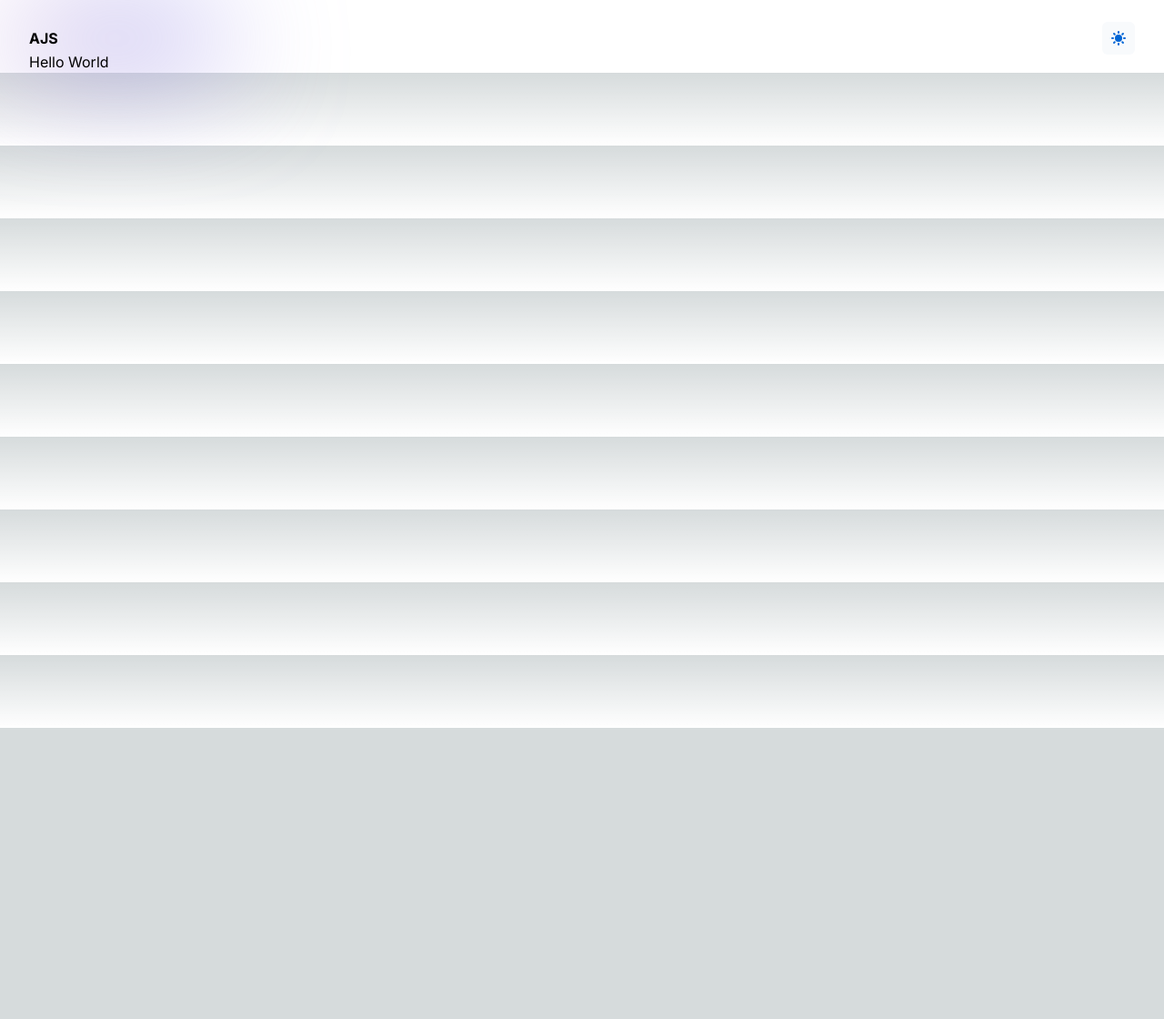
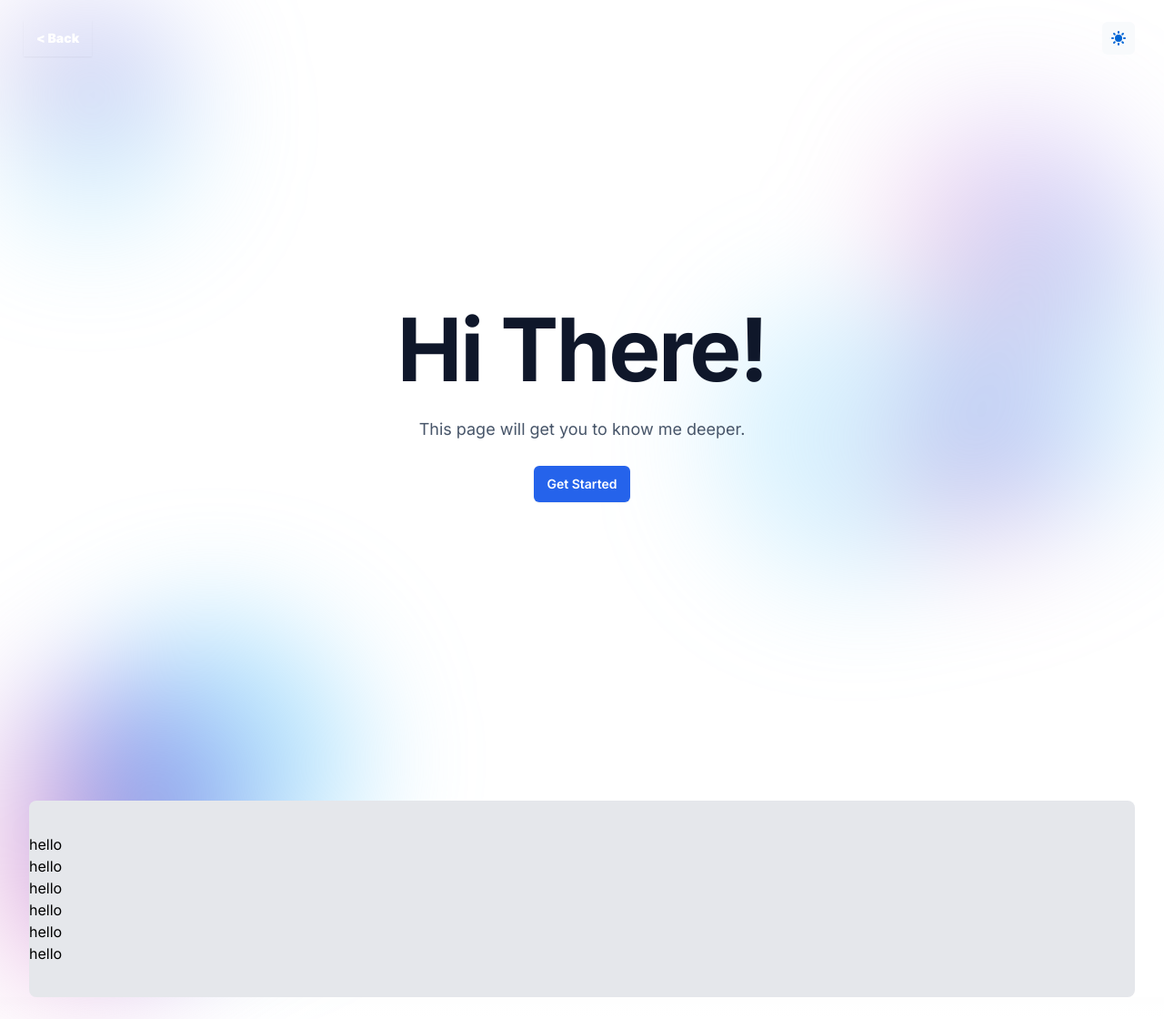
Before and after one commit to AzizJabbar/portfolio-web, a Next.js app: page /about in a window 1280 px wide. Shown: the whole page at 91% size. Before the commit the page ends 800 px from the top, so only its background shows below. Built offline with nearby package versions, Linux system fonts and the light colour scheme.

Commit message:
uninstall react-reveal, use framer motion instead

```diff
--- a/package.json
+++ b/package.json
@@ -12,13 +12,14 @@
     "@headlessui/react": "^1.7.15",
     "@heroicons/react": "^2.0.18",
     "autoprefixer": "10.4.14",
+    "framer-motion": "^10.16.4",
     "next": "13.4.7",
     "next-themes": "^0.2.1",
     "postcss": "8.4.24",
     "react": "18.2.0",
     "react-animation-on-scroll": "^5.1.0",
     "react-dom": "18.2.0",
-    "react-reveal": "^1.2.2",
+    "react-intersection-observer": "^9.5.2",
     "tailwindcss": "3.3.2"
   },
   "devDependencies": {
--- a/src/app/about/page.js
+++ b/src/app/about/page.js
@@ -5,8 +5,9 @@ import { Dialog } from "@headlessui/react";
 import { Bars3Icon, DeviceTabletIcon, XMarkIcon } from "@heroicons/react/24/outline";
 import Modal from "../../components/Modal";
 import { Icon } from "@iconify/react";
-import Fade from "react-reveal/Fade";
 import VideoBackground from "@/components/VideoBackground";
+import Link from "next/link";
+
 // import TypeWriterEffect from "react-typewriter-effect";
 
 export default function About() {
@@ -31,11 +32,13 @@ export default function About() {
       <header className="absolute inset-x-0 top-0 z-50">
         <nav className="flex items-center justify-between p-6 lg:px-8" aria-label="Global">
           <div className="flex lg:flex-1">
-            <a href="#" className="-m-1.5 p-1.5">
-              <span className="sr-only"></span>
-              <b>AJS</b>
-              {/* <img className="h-8 w-auto" src="https://tailwindui.com/img/logos/mark.svg?color=blue&shade=600" alt="" /> */}
-            </a>
+            <Link
+              className="r -m-1.5 p-1.5 px-3.5 py-2.5 text-sm font-semibold text-white shadow-sm"
+              href="/"
+              scroll={false}
+            >
+              <b> &lt; Back</b>
+            </Link>
           </div>
           <div className="flex lg:hidden">
             <button
@@ -93,7 +96,30 @@ export default function About() {
 
       <div className="relative isolate px-6 pt-14 lg:px-8">
         <VideoBackground />
-        <h1>Hello World</h1>
+        <section className="h-screen flex flex-col justify-center items-center">
+          <h1 className="text-4xl font-bold text-center tracking-tight text-slate-900 dark:text-slate-100 sm:text-8xl">
+            Hi There!
+          </h1>
+          <p className="mt-6 text-lg leading-8 text-center text-slate-600 dark:text-slate-400">
+            This page will get you to know me deeper.
+          </p>
+          <a
+            href="#about"
+            className="rounded-md bg-blue-600 px-3.5 py-2.5 m-6 text-sm font-semibold text-white shadow-sm hover:bg-blue-500 focus-visible:outline focus-visible:outline-2 focus-visible:outline-offset-2 focus-visible:outline-blue-600"
+          >
+            Get Started
+          </a>
+        </section>
+        <section id="about">
+          <div class="container bg-gray-200 my-6 dark:bg-slate-700 h-3/4 rounded-lg mx-auto py-3 md:py-9">
+            <p>hello</p>
+            <p>hello</p>
+            <p>hello</p>
+            <p>hello</p>
+            <p>hello</p>
+            <p>hello</p>
+          </div>
+        </section>
       </div>
     </div>
   );
--- a/src/app/page.js
+++ b/src/app/page.js
@@ -10,11 +10,11 @@ import Work from "../components/Work";
 import Modal from "../components/Modal";
 import WorkDetail from "../components/WorkDetail";
 import { Icon } from "@iconify/react";
-import Fade from "react-reveal/Fade";
 import projects from "../data/projects.json";
 import careers from "../data/careers.json";
 import skills from "../data/skills.json";
 import VideoBackground from "@/components/VideoBackground";
+import FadeInOnScroll from "@/components/FadeInOnScroll";
 import { useRouter } from "next/navigation";
 // import TypeWriterEffect from "react-typewriter-effect";
 
@@ -213,13 +213,13 @@ export default function Home() {
           <h1 id="about-me" className="text-4xl font-bold text-slate-900 dark:text-slate-100">
             About Me
           </h1>
-          <Fade right>
+          <FadeInOnScroll direction="left">
             <p className="my-6 text-lg leading-8 text-slate-600 dark:text-slate-400">
               I am a fresh graduate of the University of Indonesia, majoring in Information Systems with interest in
               front end development and android development. I am a fast learner and want to learn as much as I can
               about exciting new things.
             </p>
-          </Fade>
+          </FadeInOnScroll>
 
           <Link
             className="rounded-md bg-blue-600 px-3.5 py-2.5 text-sm font-semibold text-white shadow-sm hover:bg-blue-500 focus-visible:outline focus-visible:outline-2 focus-visible:outline-offset-2 focus-visible:outline-blue-600"
@@ -257,9 +257,9 @@ export default function Home() {
 
             <div className="justify-center justify-items-start flex flex-wrap mt-6">
               {projects.map((item, index) => (
-                <Fade top delay={index * 100}>
+                <FadeInOnScroll delay={index / 10}>
                   <Project onClick={() => handleProjectClick(item.id)} pic={item.img} title={item.title}></Project>
-                </Fade>
+                </FadeInOnScroll>
               ))}
             </div>
             <Modal
@@ -310,7 +310,7 @@ export default function Home() {
               You've come all the way here, why don't you take some time to have a chat with me?
             </p>
             <div className="justify-center justify-items-start flex flex-wrap gap-24 mt-16">
-              <Fade top>
+              <FadeInOnScroll>
                 <Icon
                   icon={"logos:whatsapp-icon"}
                   width="80"
@@ -318,8 +318,8 @@ export default function Home() {
                   className="inline transition duration-150 ease-out hover:ease-in hover:scale-110 hover:cursor-pointer"
                   onClick={() => window.open("https://wa.me/085888549929", "_blank")}
                 />
-              </Fade>
-              <Fade top>
+              </FadeInOnScroll>
+              <FadeInOnScroll>
                 <div onClick={() => window.open("https://line.me/ti/p/~aziz_js", "_blank")}>
                   <img
                     src="/img/LINE_Brand_icon.png"
@@ -328,8 +328,8 @@ export default function Home() {
                     className="inline transition duration-150 ease-out hover:ease-in hover:scale-110 hover:cursor-pointer"
                   />
                 </div>
-              </Fade>
-              <Fade top>
+              </FadeInOnScroll>
+              <FadeInOnScroll>
                 <Icon
                   icon={"logos:linkedin-icon"}
                   width="80"
@@ -337,8 +337,8 @@ export default function Home() {
                   className="inline transition duration-150 ease-out hover:ease-in hover:scale-110 hover:cursor-pointer"
                   onClick={() => window.open("https://www.linkedin.com/in/aziz-jabbar-shiddiq-178360194/", "_blank")}
                 />
-              </Fade>
-              <Fade top>
+              </FadeInOnScroll>
+              <FadeInOnScroll>
                 <Icon
                   icon={"skill-icons:instagram"}
                   width="80"
@@ -346,8 +346,8 @@ export default function Home() {
                   className="inline transition duration-150 ease-out hover:ease-in hover:scale-110 hover:cursor-pointer"
                   onClick={() => window.open("https://instagram.com/aziz_js", "_blank")}
                 />
-              </Fade>
-              <Fade top>
+              </FadeInOnScroll>
+              <FadeInOnScroll>
                 <Icon
                   icon={"logos:google-gmail"}
                   width="80"
@@ -355,7 +355,7 @@ export default function Home() {
                   className="inline transition duration-150 ease-out hover:ease-in hover:scale-110 hover:cursor-pointer"
                   onClick={() => window.open("mailto:azizjabbar1412@gmail.com", "_blank")}
                 />
-              </Fade>
+              </FadeInOnScroll>
             </div>
           </div>
         </div>
--- /dev/null
+++ b/src/components/FadeInOnScroll.js
@@ -0,0 +1,67 @@
+import React, { useEffect, useState } from "react";
+import { motion, useAnimation } from "framer-motion";
+
+const FadeInOnScroll = ({ children, delay = 0, direction = "down" }) => {
+  const [isVisible, setIsVisible] = useState(false);
+  const controls = useAnimation();
+  const elementRef = React.createRef();
+
+  const handleScroll = () => {
+    const element = elementRef.current;
+    if (element) {
+      const { top, bottom } = element.getBoundingClientRect();
+      const windowHeight = window.innerHeight || document.documentElement.clientHeight;
+
+      if (top < windowHeight && bottom > 0) {
+        setIsVisible(true);
+      } else {
+        setIsVisible(false);
+      }
+    }
+  };
+
+  useEffect(() => {
+    window.addEventListener("scroll", handleScroll);
+    return () => {
+      window.removeEventListener("scroll", handleScroll);
+    };
+  }, []);
+
+  useEffect(() => {
+    if (isVisible) {
+      controls.start({
+        opacity: 1,
+        x: direction === "left" ? 0 : direction === "right" ? 0 : null,
+        y: direction === "up" ? 0 : direction === "down" ? 0 : null,
+        transition: { delay, duration: 2, type: "spring" },
+      });
+    }
+    // else {
+    //   if (direction === "up") {
+    //     controls.start({ opacity: 0, y: 150 });
+    //   } else if (direction === "down") {
+    //     controls.start({ opacity: 0, y: -150 });
+    //   } else if (direction === "left") {
+    //     controls.start({ opacity: 0, x: 150 });
+    //   } else if (direction === "right") {
+    //     controls.start({ opacity: 0, x: -150 });
+    //   }
+    // }
+  }, [isVisible, controls, delay, direction]);
+
+  return (
+    <motion.div
+      initial={{
+        opacity: 0,
+        x: direction === "left" ? -150 : direction === "right" ? 150 : null,
+        y: direction === "up" ? -150 : direction === "down" ? 150 : null,
+      }}
+      animate={controls}
+      ref={elementRef}
+    >
+      {children}
+    </motion.div>
+  );
+};
+
+export default FadeInOnScroll;
```
Also changed, not shown: 1 other file (tests, documents, lock files or other folders).
